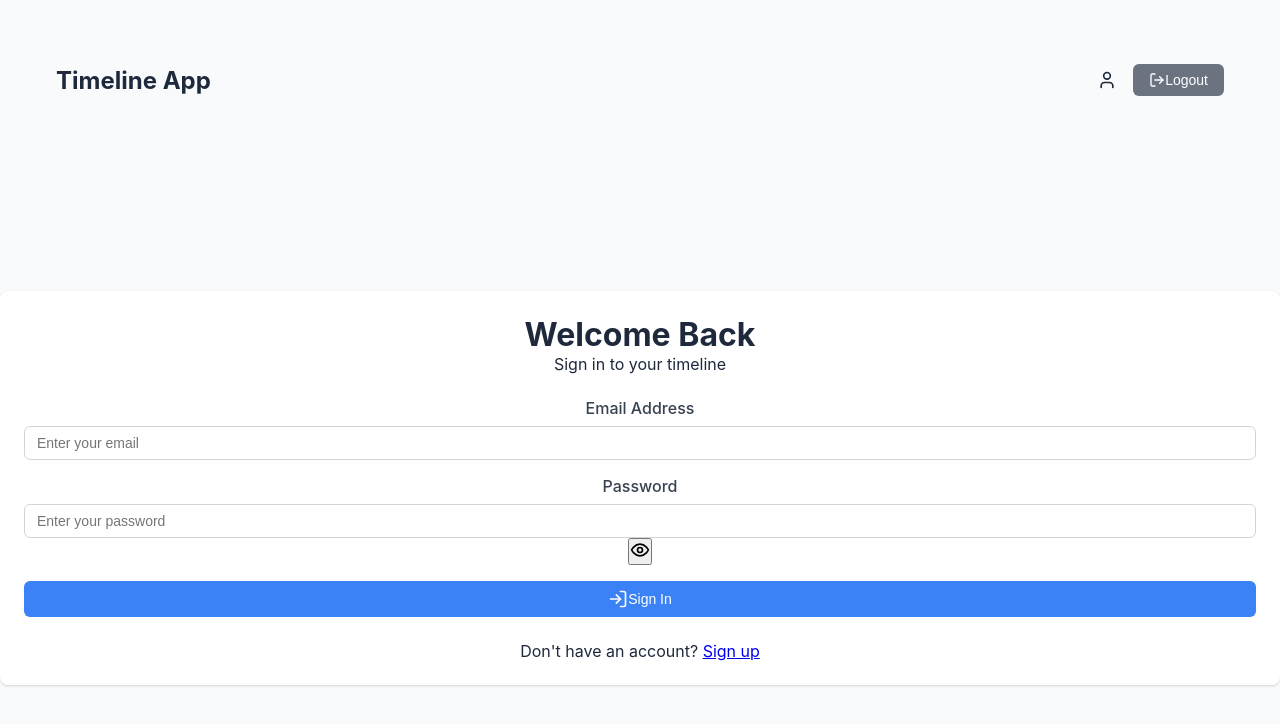
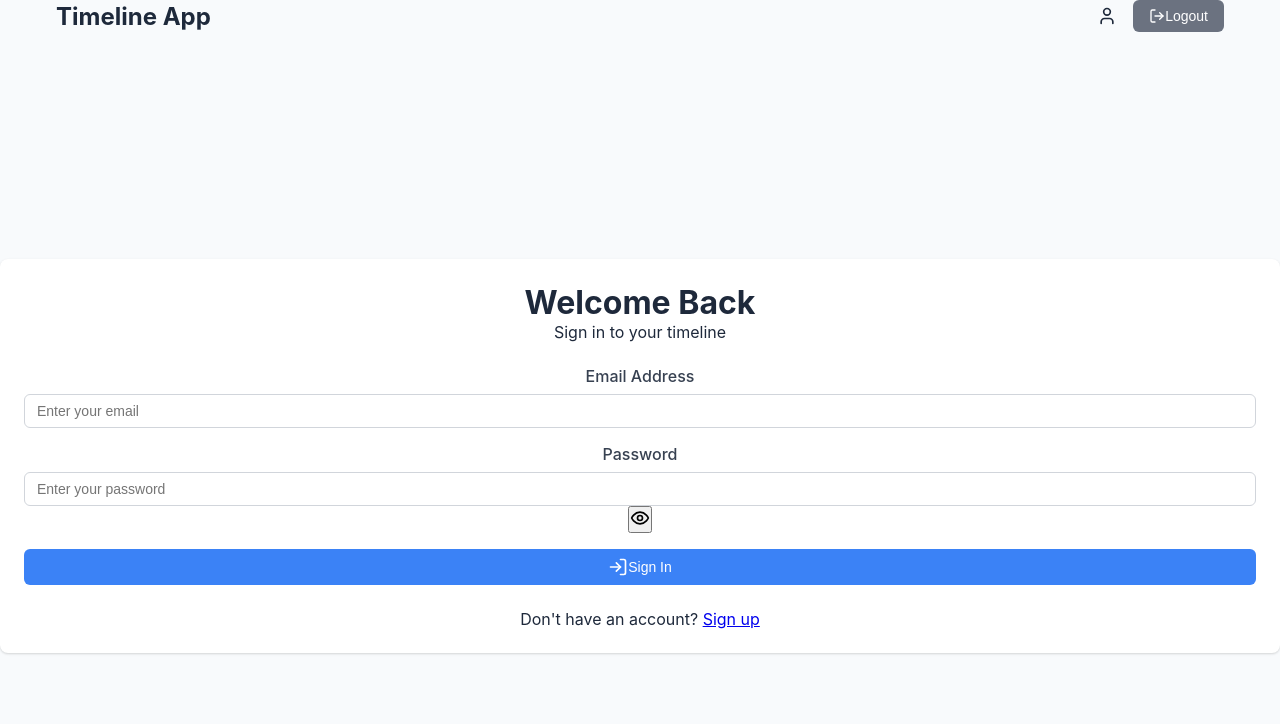
Before and after one commit to gabogiapp/Relationship-Timeline, a React (Create React App) app in the folder client/: page /login in a window 1280 px wide. Shown: the top 724 px of the page. Built offline with nearby package versions, Linux system fonts and the light colour scheme; no server answers.

Commit message:
Add utility CSS classes for positioning and padding
Co-authored-by: gl618 <gl618@scarletmail.rutgers.edu>

```diff
--- a/client/src/App.css
+++ b/client/src/App.css
@@ -5,6 +5,10 @@
   min-height: 100vh;
   background-color: #f8fafc;
   padding-top: 4rem; /* Add top padding to account for fixed navbar */
+}
+
+.pt-16 {
+  padding-top: 4rem;
 }
 
 .loading {
--- a/client/src/index.css
+++ b/client/src/index.css
@@ -17,6 +17,27 @@ body {
 code {
   font-family: source-code-pro, Menlo, Monaco, Consolas, 'Courier New',
     monospace;
+}
+
+/* Fixed positioning classes */
+.fixed {
+  position: fixed;
+}
+
+.top-0 {
+  top: 0;
+}
+
+.left-0 {
+  left: 0;
+}
+
+.right-0 {
+  right: 0;
+}
+
+.z-50 {
+  z-index: 50;
 }
 
 /* Utility Classes */
```
